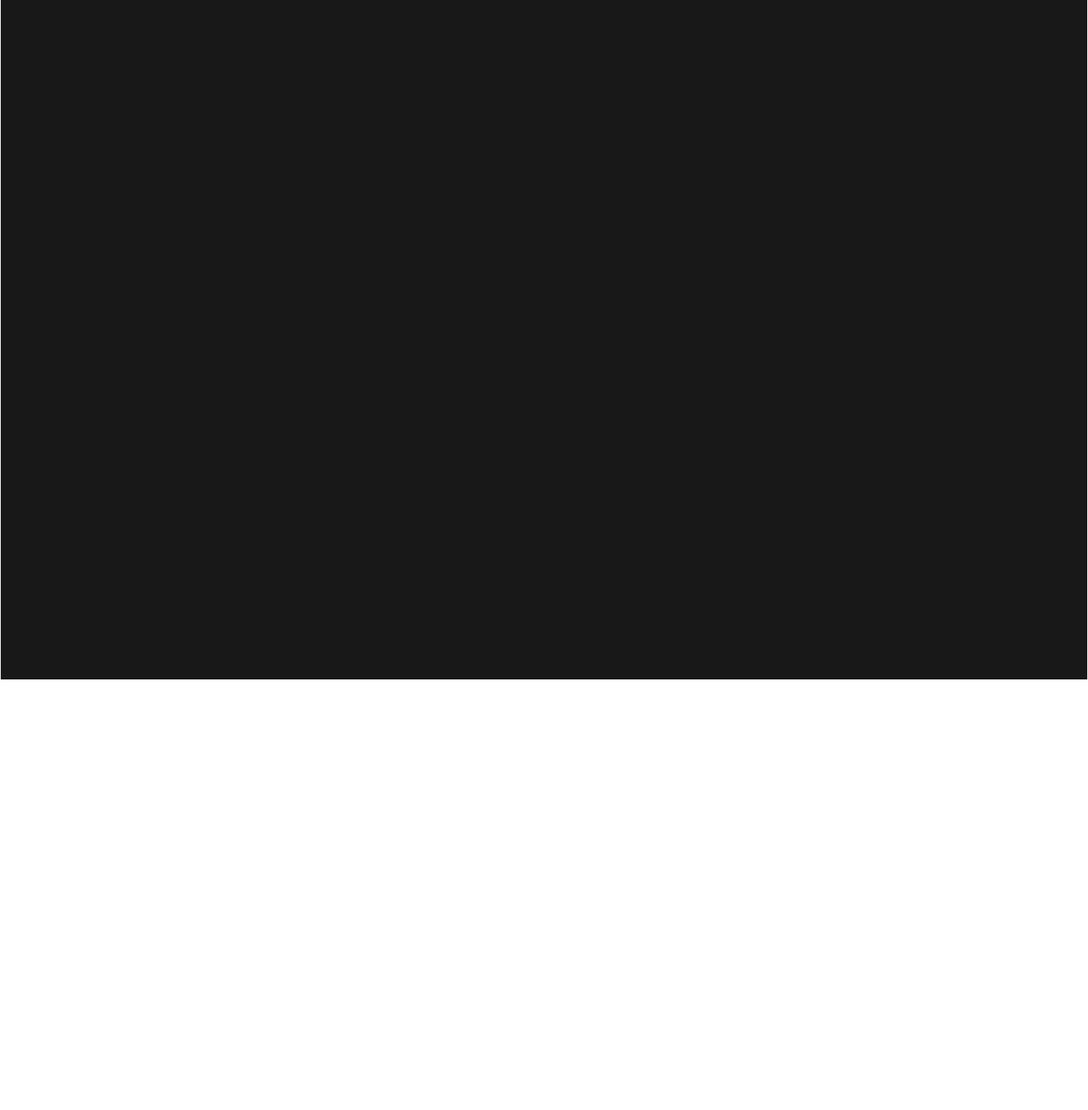
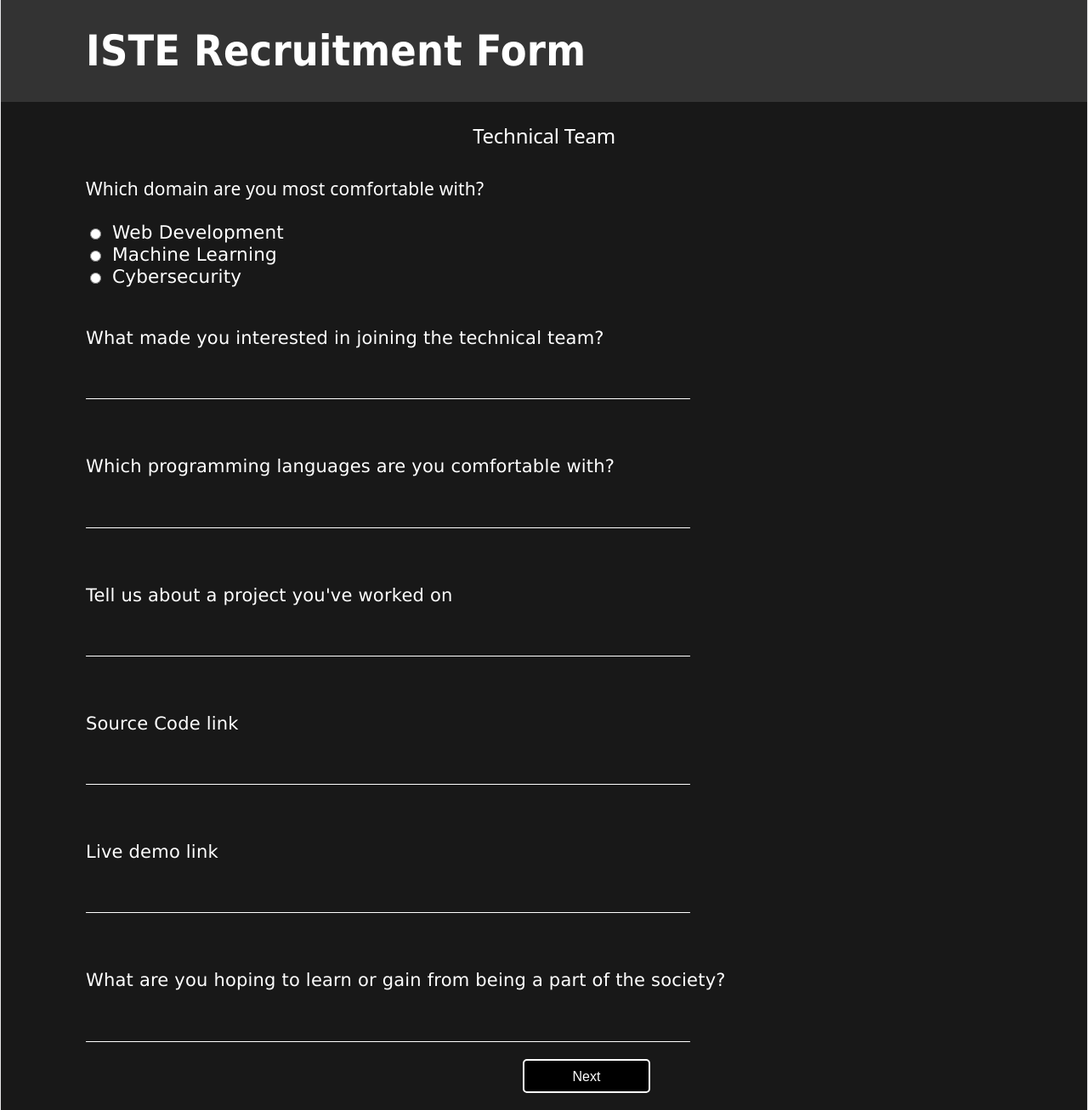
Before and after one commit to S3n-17/form, a React (Vite) app: page /technical in a window 1280 px wide. Before the commit this address had no page. Shown: the whole page at 85% size. Before the commit the page ends 800 px from the top, so only its background shows below. Built offline with nearby package versions, Linux system fonts and the light colour scheme.

Commit message:
added technical and cw page

```diff
--- a/src/App.css
+++ b/src/App.css
@@ -199,3 +199,25 @@
   box-sizing: border-box;
   padding: 0 0 0 100px;
 }
+
+.next-button {
+  background-color: black;
+  color: white;
+  border: none;
+  padding: 10px 20px;
+  border: 2px solid white;
+  border-radius: 5px;
+  cursor: pointer;
+  font-size: 16px;
+  transition: background-color 0.3s;
+  width: 150px;
+  height: 40px;
+  margin-left: 100px;
+  margin-bottom: 20px;
+
+  &:hover {
+    background-color: white;
+    color: black;
+    border: 2px solid black;
+  }
+}
--- a/src/App.jsx
+++ b/src/App.jsx
@@ -7,7 +7,8 @@
 import InpInputBox from './components/inp-input-box'
 import InpRadioButton from './components/inp-radio-button'
 import { Routes, Route } from 'react-router-dom'
-
+import Technical from './components/technical'
+import ContentWriting from './components/content-writing'
 function Form() {
   return (
     <>
@@ -44,7 +45,36 @@
       <InpRadioButton option="Video Editing" />
       <InpRadioButton option="Public Relations and Management" />
       <br></br>
+      <button className="next-button"
+        onClick={() => {
+          const selected = document.querySelector(
+            'input[name="options"]:checked'
+          )
 
+          if (selected) {
+            if (selected.value === "Technical") {
+              window.location.href = "/technical"
+            }
+            else if (selected.value === "Content Writing") {
+              window.location.href = "/content-writing"
+            }
+            else if (selected.value === "Graphic Designing") {
+              window.location.href = "/graphic-designing"
+            }
+            else if (selected.value === "Photography") {
+              window.location.href = "/photography"
+            }
+            else if (selected.value === "Video Editing") {
+              window.location.href = "/video-editing"
+            }
+            else if (selected.value === "Public Relations and Management") {
+              window.location.href = "/public-relations-and-management"
+            }
+          }
+          else {
+            alert("Please select a domain to proceed")
+          }
+        }}>Next</button>
     </>
   )
 }
@@ -53,12 +83,12 @@
     <Routes>
       {/* <Route path="*" element={<NotFound />} /> */}
       <Route path="/" element={<Form />} />
-      {/* <Route path="/technical" element={<Technical />} />
+      <Route path="/technical" element={<Technical />} />
       <Route path="/content-writing" element={<ContentWriting />} />
-      <Route path="/graphic-designing" element={<GraphicDesigning />} />
+      {/* <Route path="/graphic-designing" element={<GraphicDesigning />} />
       <Route path="/photography" element={<Photography />} />
       <Route path="/video-editing" element={<VideoEditing />} />
-      <Route path="/public-relations-and-management" element={<PublicRelationsAndManagement />} /> */}
+      <Route path="/public-relations-and-management" element={<PublicRelationsAndManagement />} />  */}
     </Routes>
   )
 
--- /dev/null
+++ b/src/components/content-writing.jsx
@@ -0,0 +1,37 @@
+import React from 'react'
+import InpInputBox from './inp-input-box'
+import InpRadioButton from './inp-radio-button'
+import '../App.css'
+import Navbar from './navbar'
+const ContentWriting = () => {
+  return (
+    <div>
+      <Navbar />
+      <br></br>
+      <h2 style={{ color: "white", fontWeight: "500" }}>Content Writing</h2>
+      {/* <h3 className="q" style={{ padding: "0 0 0 100px", color: "white", fontWeight: "500" }}>Which domain are you most comfortable with?</h3>
+      <br></br>
+      <InpRadioButton option="Web Development" />
+      <InpRadioButton option="Machine Learning" />
+      <InpRadioButton option="Cybersecurity" /> */}
+      <br></br>
+      <InpInputBox question="Why do you want to join the Content Writing team?" />
+      <br></br>
+      <InpInputBox question="What type of content do you enjoy writing the most?" />
+      <br></br>
+      <InpInputBox question="What do you think makes a piece of content engaging?" />
+      <br></br>
+      <InpInputBox question="Share a piece of writing you have written" />
+      <br></br>
+      {/* <InpInputBox question="Source Code link" />
+      <br></br>
+      <InpInputBox question="Live demo link" />
+      <br></br> */}
+      <InpInputBox question="What are you hoping to learn or gain from being a part of the society?" />
+      <button className="next-button">Next</button>
+    </div>
+
+  )
+}
+
+export default ContentWriting
--- a/src/components/inp-radio-button.jsx
+++ b/src/components/inp-radio-button.jsx
@@ -4,7 +4,7 @@
 const InpRadioButton = ({ option }) => {
     return (
         <div className="radio-option">
-            <input type="radio" id={option}  name="options" />
+            <input type="radio" id={option}  name="options" value={option} />
             <label htmlFor={option} className="form-check-label">
                 {option}
             </label>
--- /dev/null
+++ b/src/components/technical.jsx
@@ -0,0 +1,36 @@
+import React from 'react'
+import InpInputBox from './inp-input-box'
+import InpRadioButton from './inp-radio-button'
+import '../App.css'
+import Navbar from './navbar'
+const Technical = () => {
+  return (
+    <div>
+      <Navbar />
+      <br></br>
+      <h2 style={{ color: "white", fontWeight: "500" }}>Technical Team</h2>
+      <br></br>
+      <h3 className="q" style={{ padding: "0 0 0 100px", color: "white", fontWeight: "500" }}>Which domain are you most comfortable with?</h3>
+      <br></br>
+      <InpRadioButton option="Web Development" />
+      <InpRadioButton option="Machine Learning" />
+      <InpRadioButton option="Cybersecurity" />
+      <br></br>
+      <InpInputBox question="What made you interested in joining the technical team?" />
+      <br></br>
+      <InpInputBox question="Which programming languages are you comfortable with?" />
+      <br></br>
+      <InpInputBox question="Tell us about a project you've worked on" />
+      <br></br>
+      <InpInputBox question="Source Code link" />
+      <br></br>
+      <InpInputBox question="Live demo link" />
+      <br></br>
+      <InpInputBox question="What are you hoping to learn or gain from being a part of the society?" />
+      <button className="next-button">Next</button>
+    </div>
+
+  )
+}
+
+export default Technical
```
